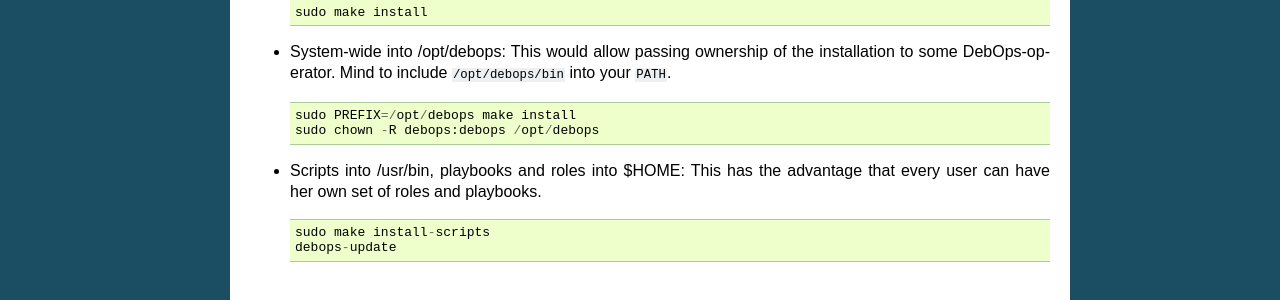
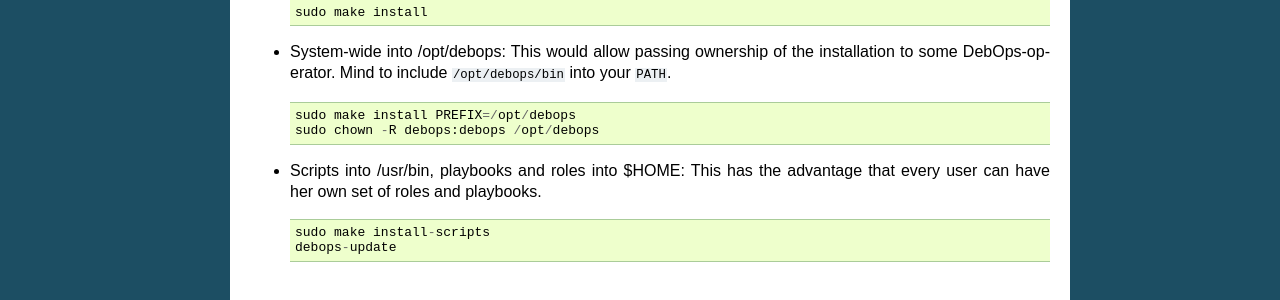
Before and after one commit to debops/docs, a Sphinx documentation site: the page built from docs/installation.rst, in a window 1280 px wide. Shown: the part 527-827 px from the top of the page. Built offline with Sphinx 7.4.7, drawn with Linux system fonts in a browser that asks for light colours.

```diff
--- a/docs/installation.rst
+++ b/docs/installation.rst
@@ -36,7 +36,7 @@ Choose, who you want DebOps to be installed:
 
   ::
 
-     sudo PREFIX=/opt/debops make install
+     sudo make install PREFIX=/opt/debops
      sudo chown -R debops:debops /opt/debops
 
 * Scripts into /usr/bin, playbooks and roles into $HOME: This has the
```
